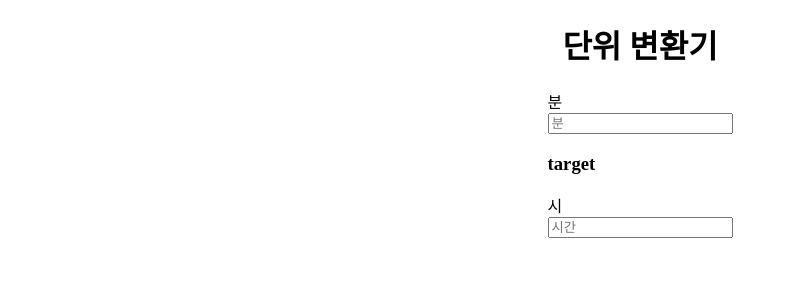
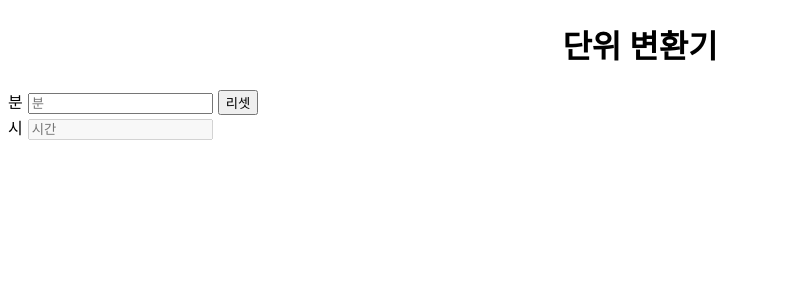
Before and after one commit to hyeongwoo94/react-moive2021, a React (Create React App) app: page / in a window 1280 px wide. Shown: the top 300 px of the page, without its empty margins (0-788 px from the left). Built offline with nearby package versions, Linux system fonts and the light colour scheme.

Commit message:
input 새로운속성,리셋버튼

```diff
--- a/src/App.js
+++ b/src/App.js
@@ -4,11 +4,14 @@ const App = () => {
   const onChange = (event) => {
     setMinutes(event.target.value);
   };
+  const reset = () => {
+    setMinutes(0)
+  }
   return(
     <>
     <h1 style={{textAlign:"center"}}>단위 변환기</h1>
-    <div style={{display:"grid", justifyContent:"space-around"}}>
-      <label htmlFor="minutes">분</label>
+    <div>
+      <label htmlFor="minutes" style={{marginRight:"5px"}}>분</label>
       <input
       id="minutes"
       placeholder="분"
@@ -16,9 +19,15 @@ const App = () => {
       value={minutes}
       onChange={onChange}
       />
-      <h3>target{minutes}</h3>
-      <label htmlFor="hours">시</label>
-      <input if="hours" placeholder="시간" type="number" />
+      <button onClick={reset} style={{marginLeft:"5px"}}>리셋</button>
+      <br></br>
+      <label htmlFor="hours" style={{marginRight:"5px"}}>시</label>
+      <input id="hours"
+      placeholder="시간"
+      type="number"
+      value={Math.round(minutes / 60)}
+      disabled
+      />
     </div>
     </>
   )
@@ -34,3 +43,10 @@ export default App;
 //  setMinutes(event.target.value);
 //};
 //이벤트 발생시 해당 타겟의 값을 가져온다.
+// value={Math.round(minutes / 60)} ===숫자를 반올림해준다.
+
+//const reset = () => {
+//  setMinutes(0)
+//}
+//state의 값을 0으로 돌아가니 리셋이다.
+//input 속성중 disabled은 입력을 못하게 막는 것이다.
```
